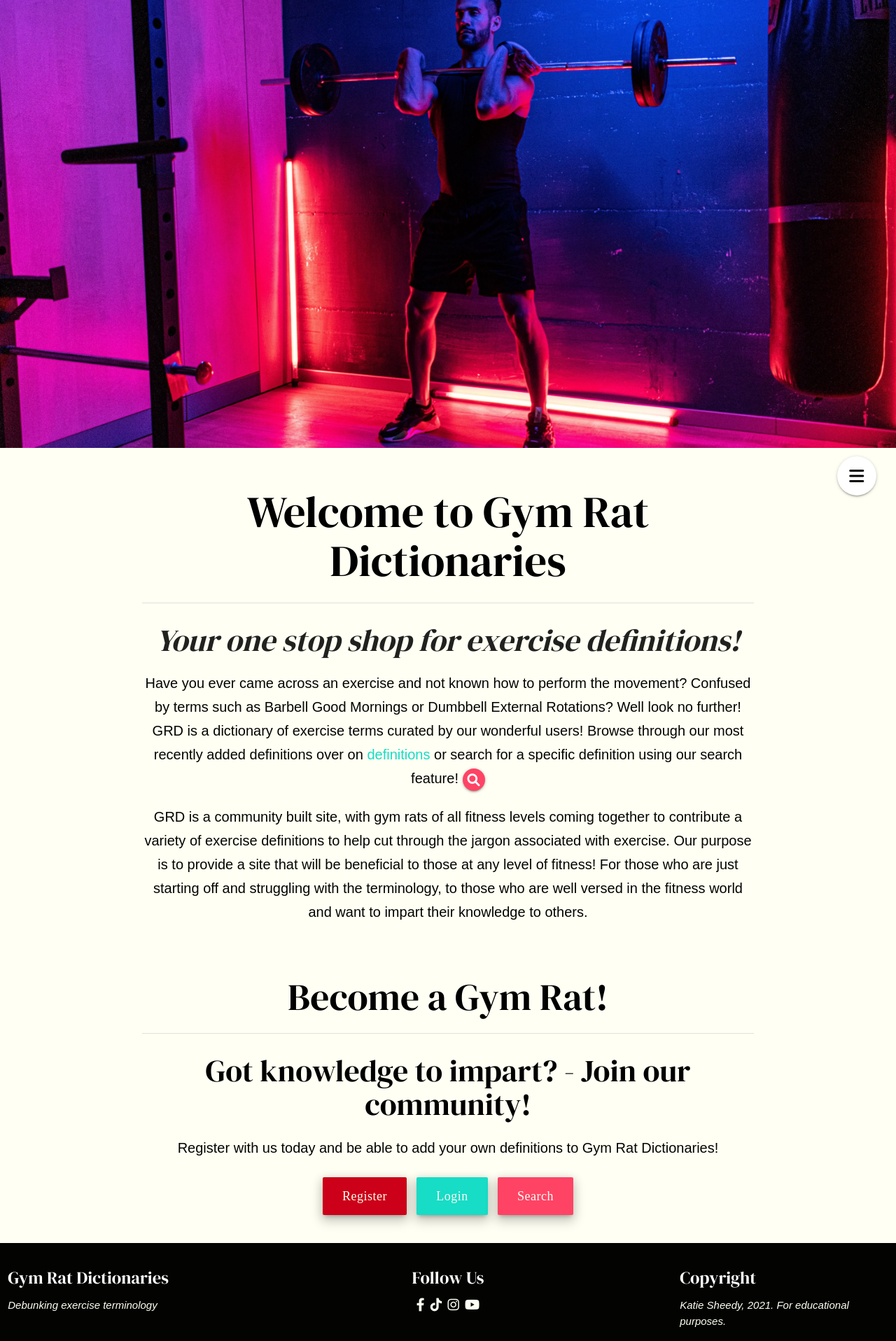
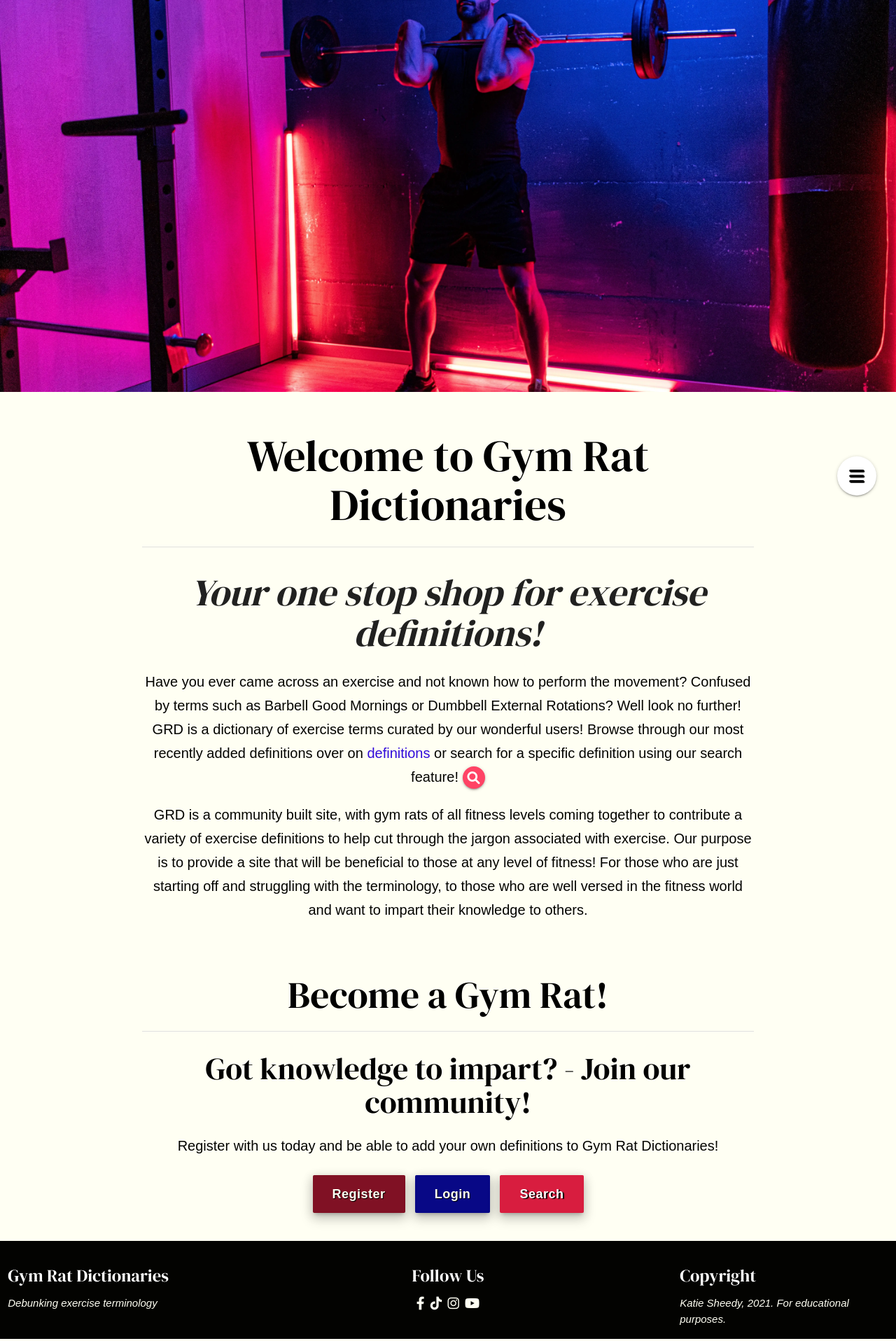
Before and after one commit to KSheeds1/Gym-Rat-Dictionaries, a Flask app: page / in a window 1280 px wide. Shown: the part 64-1980 px from the top of the page at 70% size. Run offline with Flask 2, Linux system fonts and the light colour scheme; data that the repository does not hold is empty; some libraries are stand-ins or nearby versions.

Commit message:
Make minor adjustments to index page and add further styling.

```diff
--- a/static/css/style.css
+++ b/static/css/style.css
@@ -81,6 +81,24 @@ p {
 .add {
     background-color: #17DCC6;
 }
+
+.login {
+    background-color: #080886;
+}
+
+.login:hover {
+    background-color: #3b3bec;
+
+}
+
+.register {
+    background-color: #801124;
+}
+
+.register:hover {
+    background-color: #cf0820
+}
+
 /*---------------------- Navbar: */
 .nav-dark {
     background-color: #030301;
@@ -189,6 +207,21 @@ footer p {
     line-height: 2;
 }
 
+/*---------------------- Login/Register:*/
+.card
+.card-action
+a:not(.btn):not(.btn-large):not(.btn-small):not(.btn-large):not(.btn-floating){
+    color: #ce1678;
+    font-family: "Raleway", sans-serif;
+    font-weight: bold;
+}
+
+.card
+.card-action
+a:not(.btn):not(.btn-large):not(.btn-small):not(.btn-large):not(.btn-floating):hover {
+    color: #f859ae;
+}
+
 /*---------------------- Index pg: */
 .hero-image {
     background: url('../images/site-images/home-pg-img.webp');
@@ -197,7 +230,7 @@ footer p {
     background-repeat: no-repeat;
     position: relative;
     background-size: cover;
-    height: 80vh;
+    height: 70vh;
 }
 
 .intro {
@@ -210,7 +243,22 @@ footer p {
 }
 
 .home-info a {
-    color: #17DCC6;
+    color: #310bda;
+}
+
+.home-info a:hover {
+    color: #281096;
+}
+
+.join a {
+    font-family: "Raleway", sans-serif;
+    color: #fffff3;
+}
+
+.join .search {
+    color: #ffffff;
+    background-color: #d81d3f;
+    text-shadow: 2px 1px 1px #030301;
 }
 /*---------------------- Card panels: */
 .card {
@@ -334,6 +382,8 @@ footer p {
     text-transform: none;
     font-size: larger;
     margin: 5px;
+    font-weight: bold;
+    text-shadow: 1px 1px 1px #030301;
 }
 
 .add-btn {
--- a/templates/index.html
+++ b/templates/index.html
@@ -9,12 +9,12 @@
             <div class="col s12">
                 <h1 class="header black-text">Welcome to Gym Rat Dictionaries</h1>
                 <div class="divider"></div>
-                <h3><em>Your one stop shop for exercise definitions!</em></h3>
+                <h2><em>Your one stop shop for exercise definitions!</em></h2>
                 <p class="home-info">Have you ever came across an exercise and not known how to perform the movement?
                     Confused by terms such as Barbell Good Mornings or Dumbbell External Rotations? Well look no further!
                     GRD is a dictionary of exercise terms curated by our wonderful users! Browse through our most recently
                     added definitions over on <a href="{{ url_for('get_definitions') }}">definitions</a> or search for a specific
-                    definition using our search feature! <a class="btn-floating btn-small search" id="search"><i class="fas fa-search fa-xs"></i></a>
+                    definition using our search feature! <a class="btn-floating btn-small search"><i class="fas fa-search fa-xs"></i></a>
                 </p>
                 <p class="home-info">GRD is a community built site, with gym rats of all fitness levels coming together to contribute a variety
                     of exercise definitions to help cut through the jargon associated with exercise. Our purpose is to provide a
@@ -32,10 +32,10 @@
                     <h3 class="black-text">Got knowledge to impart? - Join our community!</h3>
                     <p class="home-info">Register with us today and be able to add your own definitions to Gym Rat Dictionaries!</p>
                 </div>
-                <div>
-                    <a href="{{ url_for('register') }}" class="delete btn-large z-depth-3"><strong>Register</strong></a>
-                    <a href="{{ url_for('login') }}" class="add btn-large z-depth-3"><strong>Login</strong></a>
-                    <a class="search btn-large z-depth-3"><strong>Search</strong></a>
+                <div class="join">
+                    <a href="{{ url_for('register') }}" class="register btn-large z-depth-3">Register</a>
+                    <a href="{{ url_for('login') }}" class="login btn-large z-depth-3">Login</a>
+                    <a class="search btn-large z-depth-3">Search</a>
                 </div>
             </div>
         </div>
```
